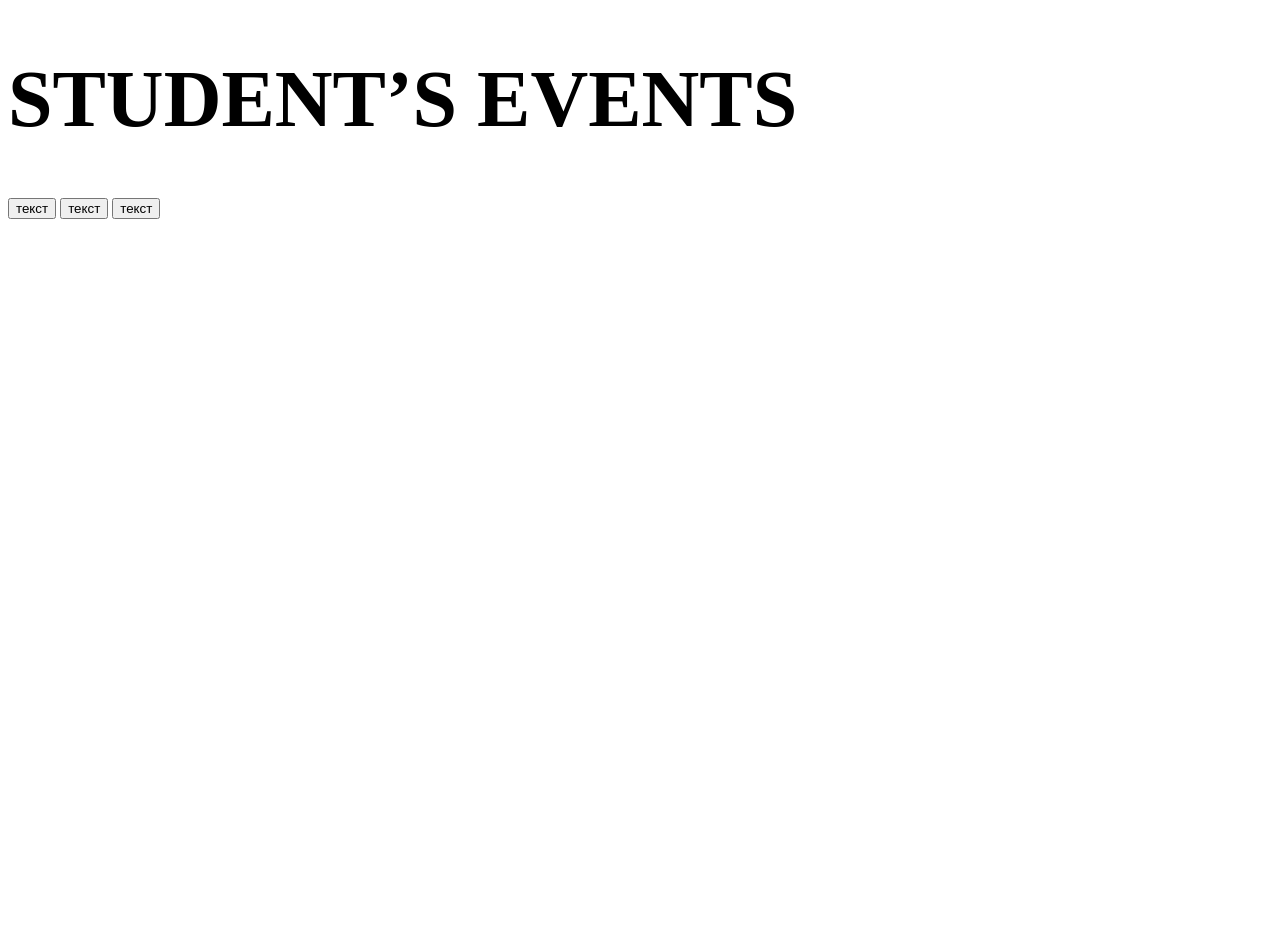
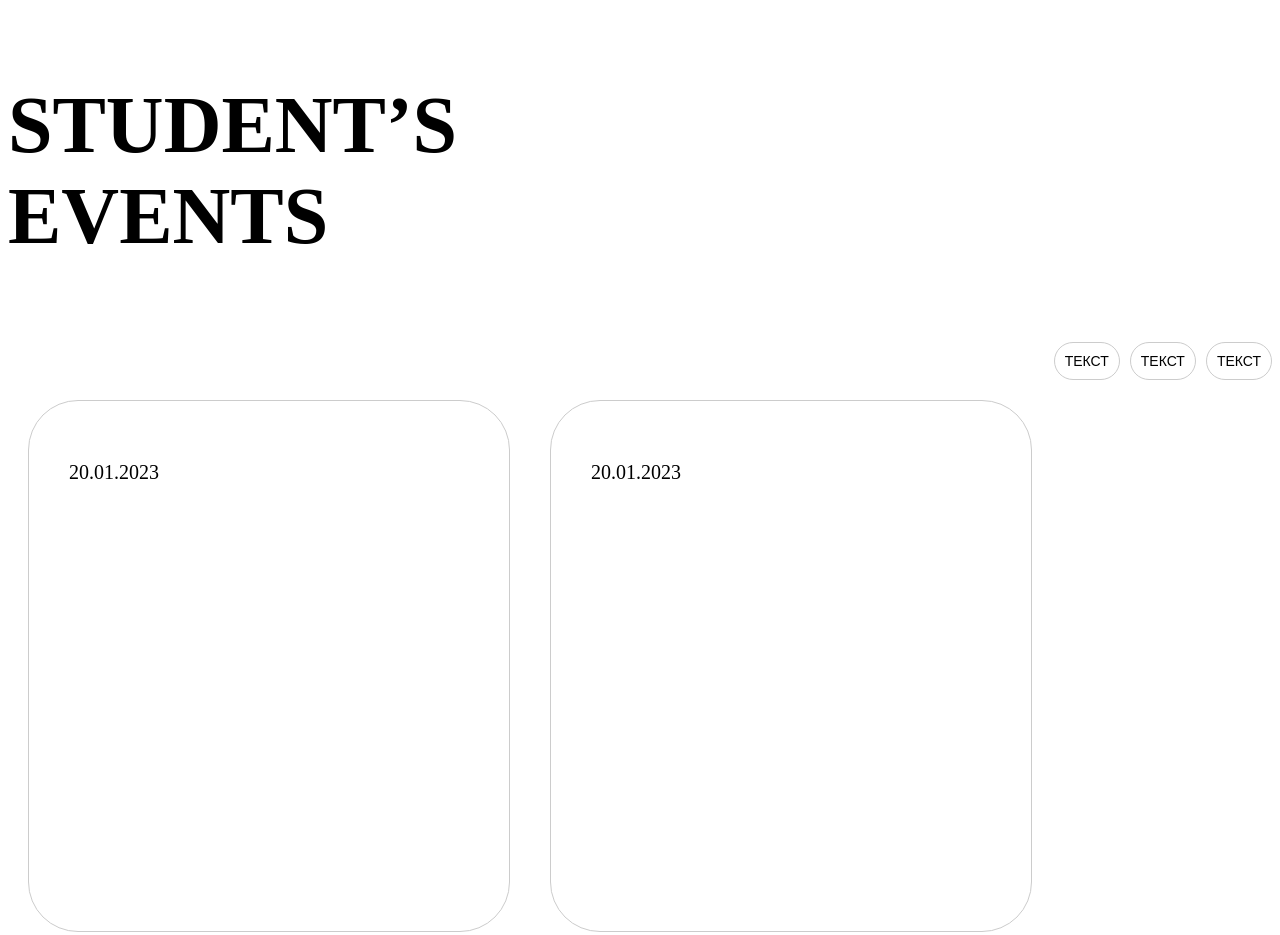
Before and after one commit to KiraR11/ProgIngenerLab1, a plain HTML site: page index.html in a window 1280 px wide. Shown: the top 935 px of the page. Before the commit the page ends 800 px from the top, so only its background shows below. Drawn offline with Linux system fonts and the light colour scheme.

Commit message:
в процессе

```diff
--- a/index.html
+++ b/index.html
@@ -1,5 +1,5 @@
 <!DOCTYPE html>
-<html lang="en">
+<html lang="ru">
 <head>
     <meta charset="UTF-8">
     <meta name="viewport" content="width=device-width, initial-scale=1.0">
@@ -7,14 +7,27 @@
     <title>Лабораторная работа 1</title>
 </head>
 <body>
-    <div>
-        <h1 position="absolute" bottom=0 left=0>STUdent’s Events</h1>
-        <div position="absolute" bottom=0 right=0>
-        <button class="lite_button">текст</button>
-        <button class="lite_button">текст</button>
-        <button class="lite_button">текст</button>
+    <div display="flex">
+        <p class="header_1">STUdent’s<br>Events</p>
+        <div class="horizont_alarm">
+        <button class="base_button">текст</button>
+        <button class="base_button">текст</button>
+        <button class="base_button">текст</button>
         </div>
 
+    </div>
+    <div class="wrap_flex" >
+        <div class="block">
+            <p class="text">20.01.2023</p>
+        </div>
+        <div class="block">
+            <p class="text">20.01.2023</p>
+        </div>
+        <div class="block">
+            <p class="text">20.01.2023</p>
+        </div class="block">
+            <p class="text">20.01.2023</p>
+        </div>
     </div>
 
 </body>
--- a/style.css
+++ b/style.css
@@ -1,23 +1,25 @@
 *{
-    font-style: inter;
+    font-style: 'Arial', sans-serif;
 }
 
-h1{
+.header_1{
+    white-space: pre;
     font-size: 80px;
+    font-style: 'Arial', sans-serif;
     font-weight: bold;
     text-transform: uppercase;
-    white-space: pre;
 }
 
-h2{
+.header_2{
     font-size: 32px;
 }
 
-h3{
+.text{
+    font-style: Intent;
     font-size: 20px;
 }
 
-h4{
+.smail-text{
     font-size: 14px;
 }
 
@@ -26,27 +28,29 @@ h4{
     border: 1px solid #ccc;
     border-radius: 30px;
     padding: 10px;
-}
-.base_button .lite_button{
-    font-size:  inherit;
-    border: inherit;
-    border-radius: inherit;
-    padding: inherit;
-}
-
-.base_button .nigth_button{
-    font-size:  inherit;
-    border: inherit;
-    border-radius: inherit;
-    padding: inherit;
-    color: #FFFFFF;
-    background-color: black;
+    text-transform: uppercase;
+    background-color: #FFFFFF;
 }
 
 .block{
     border: 1px solid #ccc;
     border-radius: 50px;
-    padding: 10px;
-    width: 400;
-    height: 450;
+    padding: 40px;
+    width: 400px;
+    height: 450px;
+    margin: 20px;
+    display: flex;
 }
+
+
+  .horizont_alarm {
+    display: flex;
+    justify-content: flex-end;
+    gap: 10px;
+  }
+
+  .wrap_flex{
+    display: flex;
+    flex-wrap: wrap;
+    justify-content="center"
+  }
```
